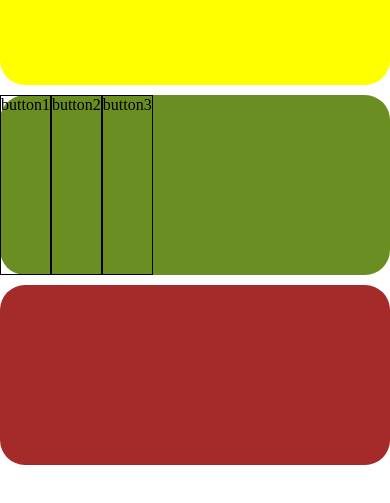
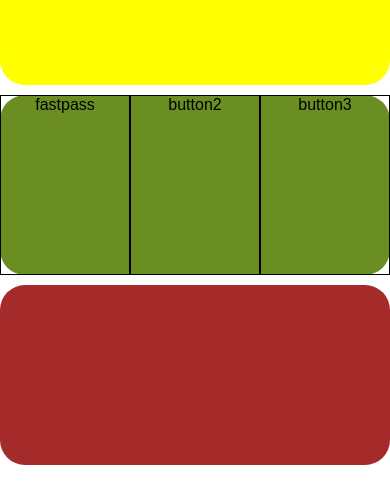
Before and after one commit to NizarNEM/Drievliet_Groep19, a plain HTML site: page index.html in a window 390 px wide. Shown: the part 115-618 px from the top of the page. Drawn offline with Linux system fonts and the light colour scheme.

Commit message:
flexbox toegevoegd

```diff
--- a/css/index.css
+++ b/css/index.css
@@ -2,8 +2,12 @@
     padding: 0;
     margin: 0;
     box-sizing: border-box;
+    font-family: Futura, sans-serif;
 }
+header > div{
+    margin-bottom: 10px;
 
+}
 body > div {
     margin-bottom: 10px;
 }
@@ -29,6 +33,8 @@ body > div {
 .button {
     height: 100%;
     border: 1px solid black;
+    width: 100%;
+    text-align: center;
 }
 
 .agenda {
@@ -50,9 +56,10 @@ body > div {
         background-color: indigo;
         border-radius: 25px;
         display: flex;
-        flex-direction: column;
+        flex-direction: row;
         border-color: black;
         border-width: thick;
+        justify-content:space-evenly;
     }
     .agenda{
         width: 801px;
--- a/index.html
+++ b/index.html
@@ -24,17 +24,19 @@
     <meta name="msapplication-TileImage" content="/ms-icon-144x144.png">
     <meta name="theme-color" content="#ffffff">
 </head>
-<body>
-<div class="topbar">
+<header>
+    <div class="topbar">
 
-</div>
+    </div>
+</header>
+
 <div class="buttons">
-    <div class="button">button1</div>
+    <div class="button">fastpass</div>
     <div class="button">button2</div>
     <div class="button">button3</div>
 </div>
 <div class="agenda">
 
 </div>
-</body>
+
 </html>
```
